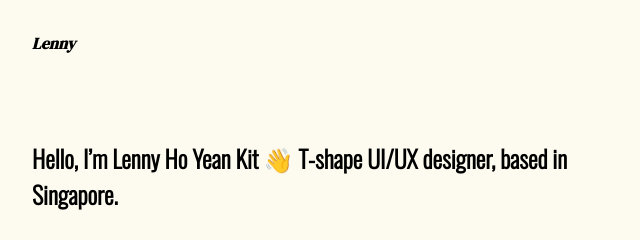
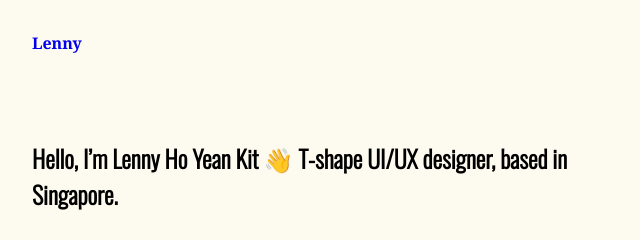
Before and after one commit to LennyHo/UI-UX-Website-Portfolio, a plain HTML site: page index.html in a window 1280 px wide. Shown: the top 240 px of the page, 0-640 px from the left. Drawn offline with nearby package versions, Linux system fonts and the light colour scheme.

Commit message:
Update index.html

```diff
--- a/index.html
+++ b/index.html
@@ -203,9 +203,7 @@
   </head>
   <body>
       <header>
-      <div>
-        <strong><i>Lenny</i></strong>
-      </div>
+       <a href="index.html" style="text-decoration: none">Lenny</a>
         <nav>
           <a href="about.html">About</a>
           <a href="resume.html">Resume</a>
```
Lines whose indentation alone changed are shown as unchanged.
